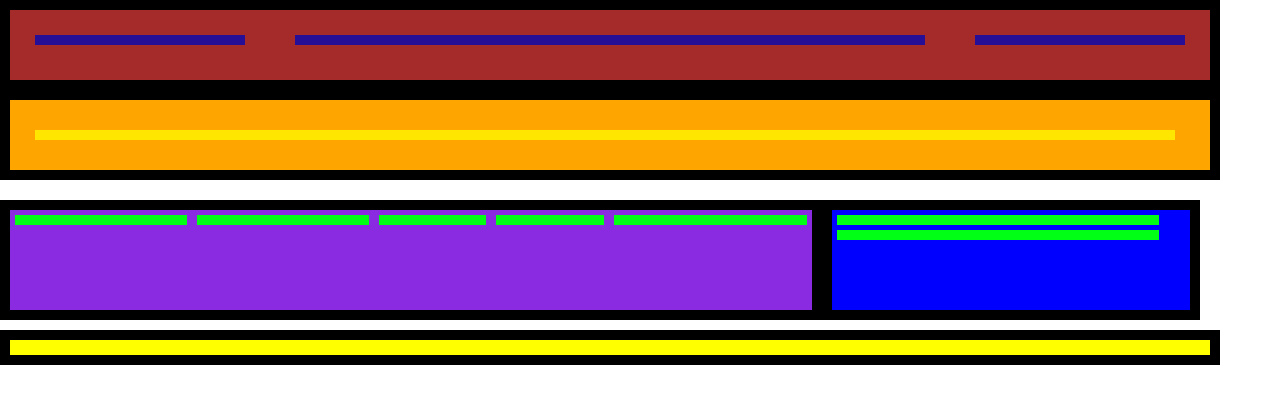
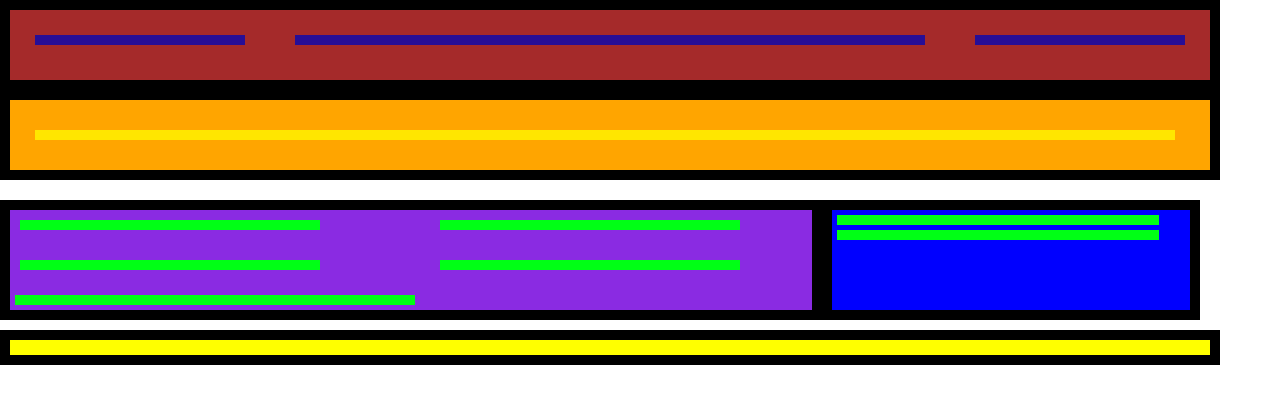
Before and after one commit to Fernando-DelCas/Ejercicio-1, a plain HTML site: page index.html in a window 1280 px wide. Drawn offline with Linux system fonts and the light colour scheme.

Commit message:
Segundo commit

```diff
--- a/css/estilos.css
+++ b/css/estilos.css
@@ -70,52 +70,50 @@ section {
     height: 100px;
     background: blueviolet;
     border: 10px solid black;
-    display: flex;
-    flex-direction: row;
-    float: left;
+    display: grid;
+    grid-template-columns: 1fr 1fr;
+    grid-gap: 10px;
 }
 
 .box5 {
-    width: 80%;
+    width: 300px;
     height: 10px;
     background: #00ff15;
-    margin: 5px;
-    float: left;
+    margin: 10px;
+    display: inline-block;
 }
 
 .box6 {
-    width: 80%;
+    width: 300px;
     height: 10px;
     background: #00ff15;
-    margin: 5px;
-    float: left;
-
+    margin: 10px;
+    display: inline-block;
 }
 
 .box7 {
-    width: 50%;
+    width: 300px;
     height: 10px;
     background: #00ff15;
-    margin: 5px;
-    float: left;
-
+    margin: 10px;
+    display: inline-block;
 }
 
 .box8 {
-    width: 50%;
+    width: 300px;
     height: 10px;
     background: #00ff15;
-    margin: 5px;
-    float: left;
+    margin: 10px;
+    display: inline-block;
 
 }
 
 .box9 {
-    width: 90%;
+    width: 400px;
     height: 10px;
     background: #00ff15;
     margin: 5px;
-    float: left;
+    display: inline-block;
 
 }
 
```
